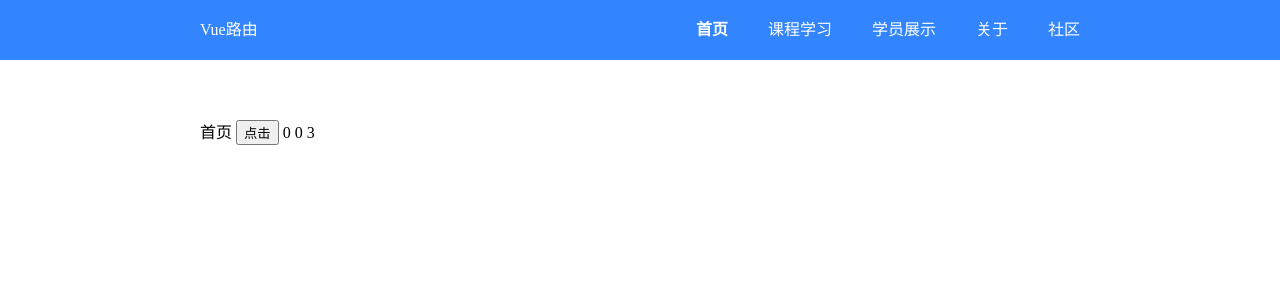
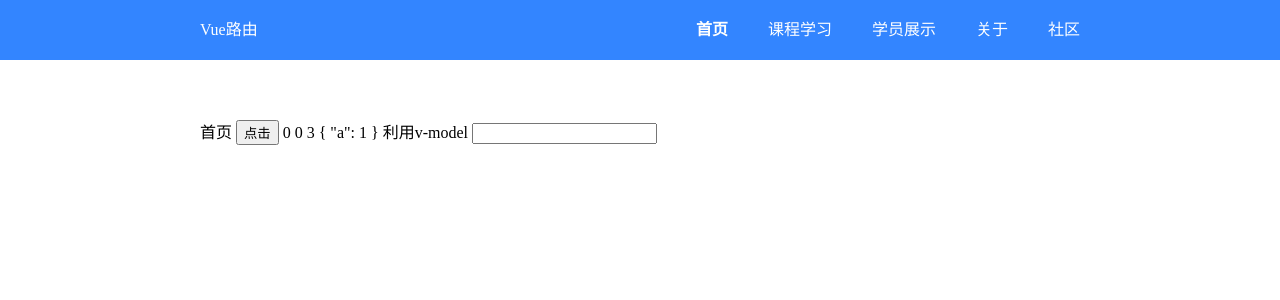
Before and after one commit to guangheyang/vue-demo, a Vue app: page / in a window 1280 px wide. Shown: the top 300 px of the page. Built offline with nearby package versions, Linux system fonts and the light colour scheme.

Commit message:
mutation

```diff
--- a/src/store.js
+++ /dev/null
@@ -1,18 +0,0 @@
-import Vue from 'vue'
-import Vuex from 'vuex'
-Vue.use(Vuex)
-
-const store = new Vuex.Store({
-  state: {
-    count: 0,
-    studentList: []
-  },
-  getters: {
-    doubleCount: state => state.count * 2,
-    addCount: state => num => state.count + num,
-    studentLength: state => state.studentList.length,
-    studentJuveniles: state => state.studentList.filter(item => item.age < 18)
-  }
-})
-
-export default store
--- /dev/null
+++ b/src/store/index.js
@@ -0,0 +1,44 @@
+import Vue from 'vue'
+import Vuex from 'vuex'
+
+import { COUNT_INCREMENT, CHANGE_OBJ, UPDATE_MSG } from './mutation-types'
+Vue.use(Vuex)
+
+const store = new Vuex.Store({
+  strict: process.env.NODE_ENV !== 'production',
+  state: {
+    count: 0,
+    studentList: [],
+    obj: {a: 1},
+    msg: ''
+  },
+  getters: {
+    doubleCount: state => state.count * 2,
+    addCount: state => num => state.count + num,
+    studentLength: state => state.studentList.length,
+    studentJuveniles: state => state.studentList.filter(item => item.age < 18)
+  },
+  mutations: {
+    // countIncrement(state, { num }) {
+    //   state.count += num
+    // }
+
+    // // 对象风格
+    // countIncrement(state, payload) {
+    //   state.count += payload.num
+    // }
+
+    [COUNT_INCREMENT](state, num) {
+      state.count += num
+    },
+    [CHANGE_OBJ](state) {
+      Vue.set(state.obj, 'b', 10)
+      // state.obj = { ...state.obj, b: 1 }
+    },
+    [UPDATE_MSG](state, {value}) {
+      state.msg = value
+    }
+  }
+})
+
+export default store
--- /dev/null
+++ b/src/store/mutation-types.js
@@ -0,0 +1,3 @@
+export const COUNT_INCREMENT = 'COUNT_INCREMENT';
+export const CHANGE_OBJ = 'CHANGE_OBJ';
+export const UPDATE_MSG = 'UPDATE_MSG';
--- a/src/views/Home.vue
+++ b/src/views/Home.vue
@@ -1,20 +1,47 @@
 <template>
   <div class="home">
     首页
-    <button @click="$store.state.count++">点击</button>
+    <button @click="handleClick">点击</button>
     {{ storeCount }}
     {{ doubleCount }}
     {{ addCount(3) }}
+    {{ obj }}
+    <!-- 利用:value -->
+    <!-- <input type="text" :value="msg" @input="handleInput"> -->
+    <!-- {{msg}} -->
+    利用v-model
+    <input type="text" v-model="msg">
+    {{msg}}
   </div>
 </template>
 
 <script>
-import { mapState, mapGetters } from 'vuex'
+import { mapState, mapGetters, mapMutations } from 'vuex'
+import { CHANGE_OBJ, UPDATE_MSG } from '@/store/mutation-types'
 export default {
   data() {
     return {
       // count: this.$store.state.count
       count: 100
+    }
+  },
+  methods: {
+    // ...mapMutations(['countIncrement']),
+    ...mapMutations(['COUNT_INCREMENT']),
+    handleClick() {
+      const num = Math.floor(Math.random() * 100)
+      // this.$store.commit('countIncrement', {num})
+      // 对象风格
+      // this.$store.commit({
+      //   type: 'countIncrement',
+      //   num
+      // })
+      // this.countIncrement()
+      this.$store.commit('COUNT_INCREMENT', num)
+      this.$store.commit(CHANGE_OBJ)
+    },
+    handleInput(e) {
+      this.$store.commit(UPDATE_MSG, {value: e.target.value})
     }
   },
   computed: {
@@ -26,9 +53,19 @@ export default {
       // storeCount: (state) => {
       //   return state.count + 10
       // }
-      storeCount: 'count'
+      storeCount: 'count',
+      obj: 'obj',
+      // msg: 'msg'
     }),
-    ...mapGetters(['doubleCount', 'addCount'])
+    ...mapGetters(['doubleCount', 'addCount']),
+    msg: {
+      get() {
+        return this.$store.state.msg
+      },
+      set(value) {
+        this.$store.commit(UPDATE_MSG, {value})
+      }
+    }
   },
   created() {
     console.log(this.$store)
```
Also changed, not shown: 1 other file (tests, documents, lock files or other folders).
